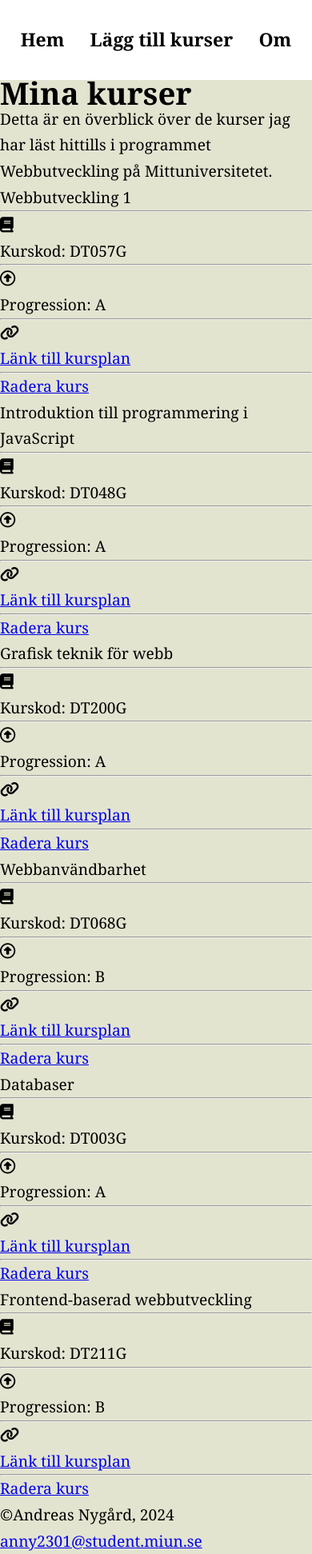
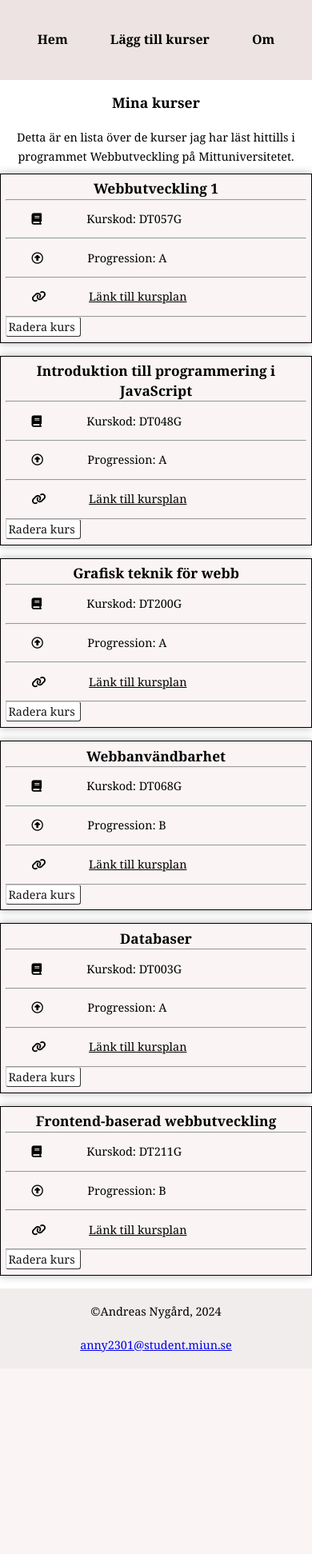
Before and after one commit to Nygaaard/backend-uppgift, a Node server app: page / in a window 390 px wide. Shown: the whole page at 80% size. After the commit the page ends 1691 px from the top, so only its background shows below. Run offline with Node 20, Linux system fonts and the light colour scheme; data comes from the database, SQL or seed files in the repository; both versions use the stored data as it was after the commit; some libraries are stand-ins or nearby versions.

Commit message:
Responsivness and styling

```diff
--- a/public/css/styles.css
+++ b/public/css/styles.css
@@ -4,7 +4,7 @@
   padding: 0;
 }
 body {
-  background-color: #e3e4d0;
+  background-color: #fff;
   font-family: Cambria, Cochin, Georgia, Times, "Times New Roman", serif;
   font-size: 1.2em;
   line-height: 1.7em;
@@ -19,7 +19,7 @@ body {
   display: flex;
   justify-content: space-evenly;
   align-items: center;
-  background-color: #fff;
+  background-color: #ede3e3;
   min-height: 100px;
   list-style: none;
 }
@@ -35,3 +35,128 @@ body {
 .menu li a:hover {
   color: #726f6f;
 }
+.course-container {
+  border: 1px solid;
+  box-shadow: 0 0 10px rgba(0, 0, 0, 0.3);
+  padding: 0.4rem;
+  width: 60%;
+  margin: 0.5rem auto 1rem;
+  background-color: #faf4f4;
+}
+.error {
+  color: red;
+  font-weight: bold;
+}
+.btn {
+  text-decoration: none;
+  background-color: #eeeeee;
+  color: #181818;
+  padding: 2px 6px 2px 2px;
+  border-top: 1px solid #cccccc;
+  border-right: 1px solid #333333;
+  border-bottom: 1px solid #333333;
+  border-left: 1px solid #cccccc;
+  border-radius: 3px;
+  margin: 0 auto;
+}
+.btn:hover {
+  background-color: #c0b9b9;
+}
+.btn:active {
+  background-color: #eeee;
+}
+input[type="text"] {
+  width: 100%;
+  padding: 0.5rem;
+  border-radius: 4px;
+  box-shadow: 0 0 10px rgba(0, 0, 0, 0.3);
+}
+h1,
+h2 {
+  text-align: center;
+}
+h1 {
+  margin-top: 1rem;
+  margin-bottom: 1.2rem;
+}
+footer {
+  background-color: #f2eded;
+  display: flex;
+  justify-content: space-evenly;
+  align-items: center;
+  min-height: 100px;
+}
+.name {
+  text-align: center;
+  font-weight: bold;
+  font-size: 1.2em;
+}
+.mid {
+  text-align: left;
+  width: 70%;
+  margin: 0 auto;
+  padding: 0.7rem;
+}
+.syll-link {
+  color: #000;
+}
+.syll-link:hover {
+  color: #a09b9b;
+}
+.syll-link:active {
+  color: #000;
+}
+.form {
+  width: 80%;
+  margin: 0 auto;
+}
+.flex {
+  display: flex;
+  align-items: center;
+  justify-content: center;
+  margin-left: 2rem;
+}
+.center {
+  display: flex;
+  flex-direction: column;
+  justify-content: center;
+  align-items: center;
+}
+.delete {
+  background-color: #fff;
+}
+.about {
+  padding: 0.5rem;
+  width: 70%;
+  margin: 1rem auto;
+}
+.about h2 {
+  margin-bottom: 1rem;
+}
+.down {
+  text-align: center;
+}
+
+@media all and (max-width: 900px) {
+  .course-container {
+    width: 80%;
+  }
+}
+
+@media all and (max-width: 600px) {
+  footer {
+    flex-direction: column;
+  }
+  h1 {
+    font-size: 1.1rem;
+  }
+  .course-container {
+    width: 100%;
+  }
+  .menu li a {
+    font-size: 1rem;
+  }
+  body {
+    font-size: 0.9rem;
+  }
+}
--- a/views/addcourses.ejs
+++ b/views/addcourses.ejs
@@ -17,7 +17,7 @@
           </ul>
         </nav>
       </header>
-      <main>
+      <main class="center">
         <h1>Lägg till kurser</h1>
         <p>Här kan du välja att lägga till kurser</p>
 
--- a/views/index.ejs
+++ b/views/index.ejs
@@ -25,11 +25,13 @@
         </nav>
       </header>
       <main>
-        <h1>Mina kurser</h1>
-        <p>
-          Detta är en överblick över de kurser jag har läst hittills i
-          programmet Webbutveckling på Mittuniversitetet.
-        </p>
+        <div class="myCourses">
+          <h1>Mina kurser</h1>
+          <p class="down">
+            Detta är en lista över de kurser jag har läst hittills i programmet
+            Webbutveckling på Mittuniversitetet.
+          </p>
+        </div>
         <% if(rows.length > 0) { %> <% rows.forEach((row) => {%>
         <article class="course-container">
           <p class="name"><%= row.coursename %></p>
@@ -54,7 +56,7 @@
           </div>
           <hr />
           <p>
-            <a href="/delete/<%= row.id %>" class="btn">Radera kurs</a>
+            <a href="/delete/<%= row.id %>" class="btn delete">Radera kurs</a>
           </p>
         </article>
         <% }); %> <% } %>
```
Also changed, not shown: views/about.ejs (+31 -1 lines), db/cv.db.
